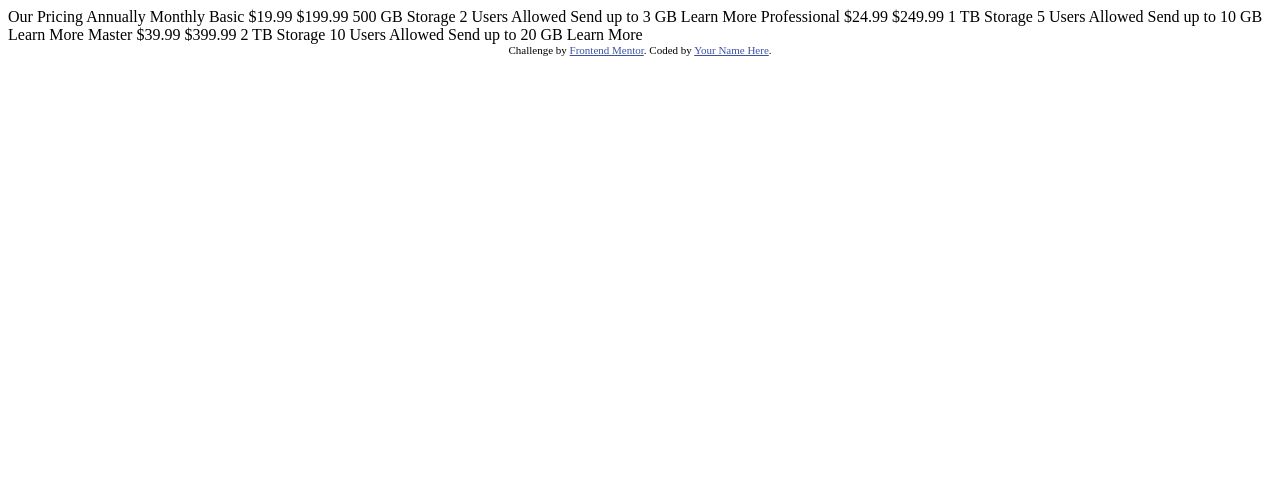
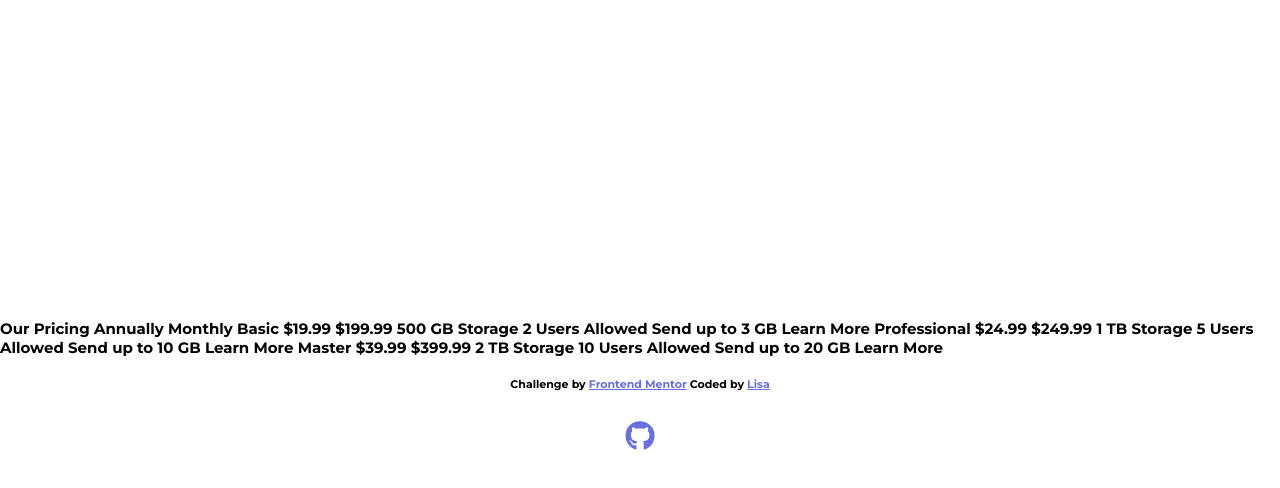
Before and after one commit to CrypticMango/pricing-component-with-toggle, a plain HTML site: page index.html in a window 1280 px wide. Drawn offline with Linux system fonts and the light colour scheme.

Commit message:
imported font
-wrapped attribution in footer
-imported font awesome and added github logo
-changed name and added frontend mentor link, added color
-created root elements
-standard body styling

```diff
--- a/index.html
+++ b/index.html
@@ -5,6 +5,12 @@
   <meta name="viewport" content="width=device-width, initial-scale=1.0"> <!-- displays site properly based on user's device -->
 
   <link rel="icon" type="image/png" sizes="32x32" href="./images/favicon-32x32.png">
+
+  <link rel="preconnect" href="https://fonts.googleapis.com">
+<link rel="preconnect" href="https://fonts.gstatic.com" crossorigin>
+<link href="https://fonts.googleapis.com/css2?family=Montserrat:wght@700&display=swap" rel="stylesheet">
+
+<script src="https://kit.fontawesome.com/b5252524d8.js" crossorigin="anonymous"></script>
 
   <link rel="stylesheet" href="style.css">
 
@@ -45,10 +51,14 @@
   Send up to 20 GB
   Learn More
 
-  <div class="attribution">
-    Challenge by <a href="https://www.frontendmentor.io?ref=challenge" target="_blank">Frontend Mentor</a>.
-    Coded by <a href="#">Your Name Here</a>.
-  </div>
+  <footer>
+    <div class="attribution">
+      Challenge by <a href="https://www.frontendmentor.io?ref=challenge" target="_blank">Frontend Mentor</a>
+      Coded by <a href="https://www.frontendmentor.io/profile/CrypticMango">Lisa</a>
+    </div>
+    <a href="https://github.com/CrypticMango"><i class="fa-brands fa-github" aria-label="github"></i></a>
+
+  </footer>
 
   <script src="app.js"></script>
 </body>
--- a/style.css
+++ b/style.css
@@ -1,7 +1,37 @@
+:root {
+    --gradient:  hsl(236, 72%, 79%) to hsl(237, 63%, 64%);
+    --very-light-grayish-blue: hsl(240, 78%, 98%);
+    --light-grayish-blue: hsl(234, 14%, 74%);
+    --grayish-blue: hsl(233, 13%, 49%);
+    --dark-grayish-blue: hsl(232, 13%, 33%);
+}
+
+body {
+    display: flex;
+    flex-direction: column;
+    justify-content: center;
+    align-items: center;
+    min-height: 100vh;
+    margin: 0;
+    font-size: 15px;
+    font-family: 'Montserrat', sans-serif;
+}
+
+footer {
+    text-align: center;
+}
+
 .attribution {
+    margin-top: 20px;
 	font-size: 11px;
 	text-align: center;
 }
 .attribution a {
-	color: hsl(228, 45%, 44%);
+    color: hsl(237, 63%, 64%);
 }
+
+.fa-brands {
+   margin: 30px;
+    font-size: 30px;
+    color: hsl(237, 63%, 64%);
+}
```
